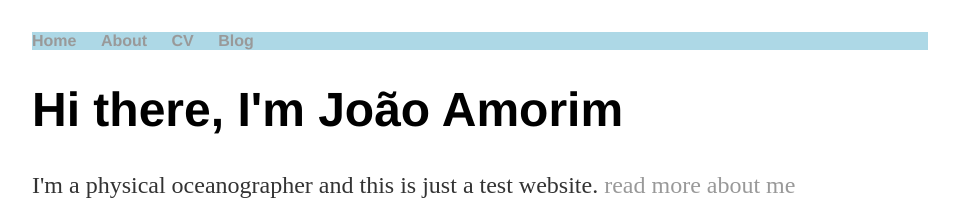
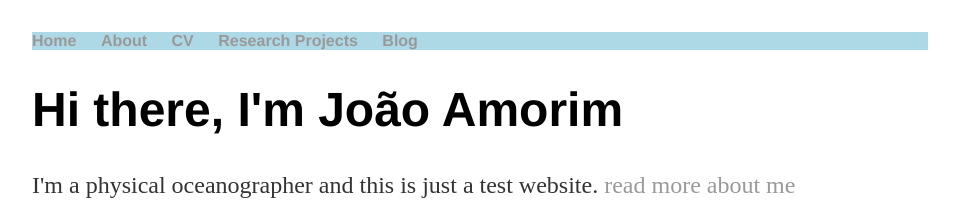
Before and after one commit to joaopedroamorim/joaopedroamorim.github.io, a Jekyll site: the page built from index.html, in a window 1280 px wide. Shown: the top 224 px of the page, without its empty margins (160-1119 px from the left). Built offline with Jekyll 4.4.1, drawn with Linux system fonts in a browser that asks for light colours.

Commit message:
Update default.html

```diff
--- a/_layouts/default.html
+++ b/_layouts/default.html
@@ -20,6 +20,7 @@
 	        		<li><a href="/">Home</a></li>
 		        	<li><a href="/about">About</a></li>
 	        		<li><a href="/cv">CV</a></li>
+				<li><a href='/research'>Research Projects</a></li>
 	        		<li><a href="/blog">Blog</a></li>
 	    		</ul>
 			</nav>
```
